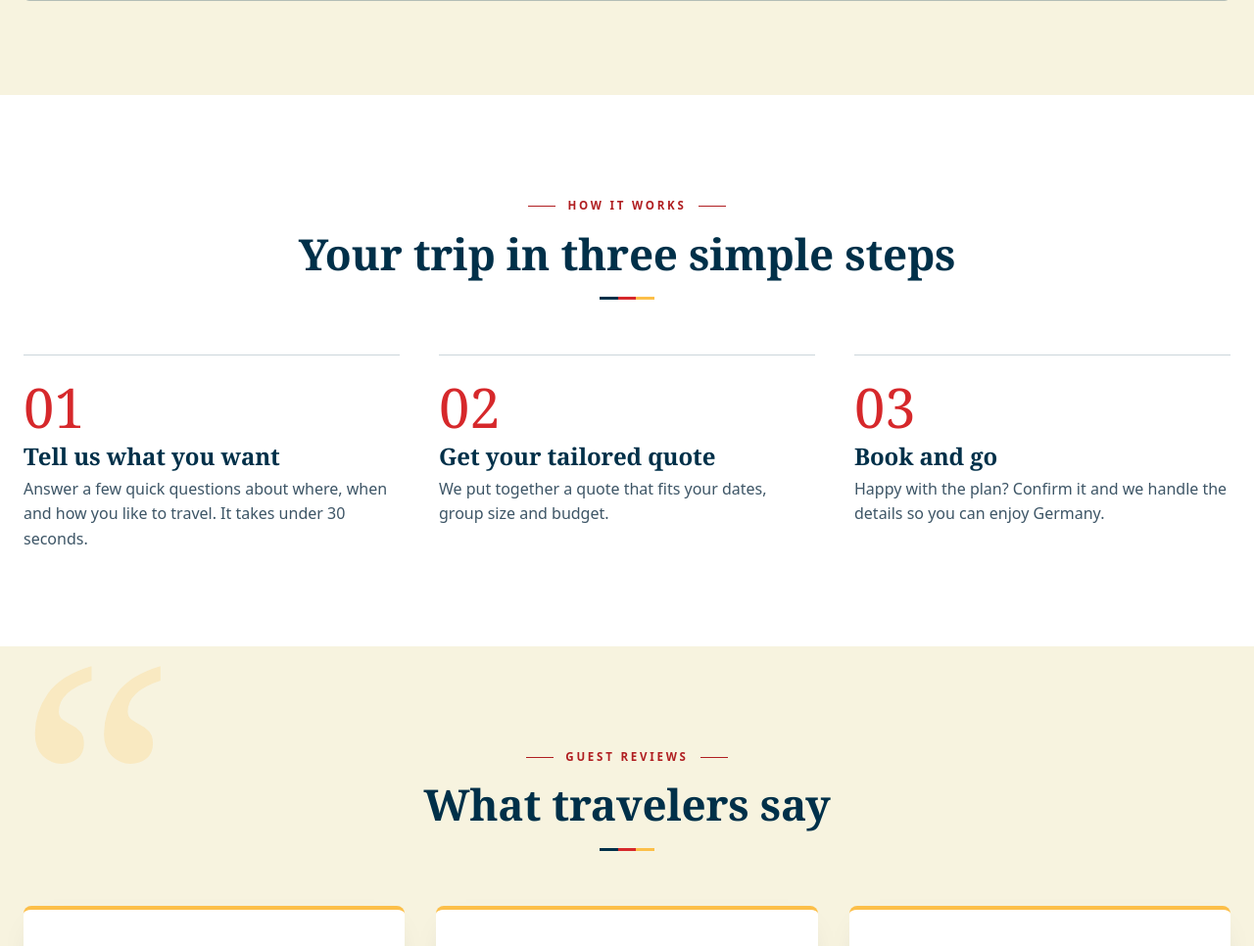
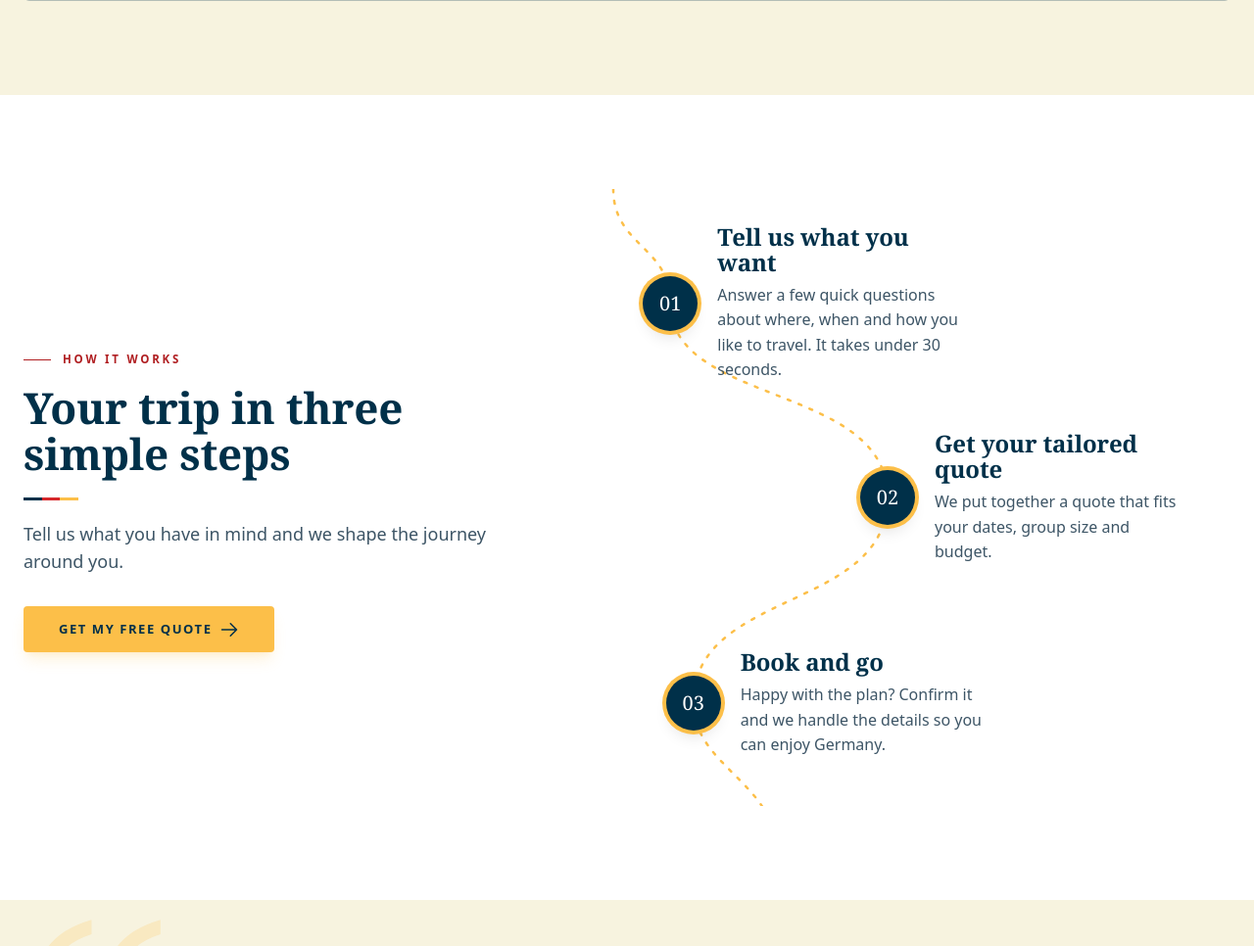
Before and after one commit to xfranzce/go-germany-tours, a Laravel app: page / in a window 1280 px wide. Shown: the part 5534-6500 px from the top of the page at 98% size. Run offline with Laravel 12, Linux system fonts and the light colour scheme; data comes from the database, SQL or seed files in the repository; data that the repository does not hold is empty; style sheets or scripts are compiled from the project's sources; parts of the project's set-up code (start-up, migrations or seed data) failed here and were passed over; some libraries are stand-ins or nearby versions; some web fonts are replaced.

Commit message:
Home: How it works winding-route section
Co-Authored-By: Claude Sonnet 5.5 <noreply@anthropic.com>

```diff
--- a/resources/views/home.blade.php
+++ b/resources/views/home.blade.php
@@ -308,16 +308,44 @@
     </div>
 </section>
 
-{{-- 7. HOW IT WORKS --}}
-<section class="py-16 sm:py-24" aria-labelledby="how-title">
-    <div class="container-x">
-        <x-section-heading id="how-title" eyebrow="How it works" :title="$page->text('how_title', 'Your trip in three simple steps')"/>
-        <ol class="grid gap-10 md:grid-cols-3">
-            @foreach([['Tell us what you want', 'Answer a few quick questions about where, when and how you like to travel. It takes under 30 seconds.'], ['Get your tailored quote', 'We put together a quote that fits your dates, group size and budget.'], ['Book and go', 'Happy with the plan? Confirm it and we handle the details so you can enjoy Germany.']] as $n => [$t, $d])
-                <li class="border-t border-brand-navy/20 pt-6">
-                    <span class="step-num" aria-hidden="true">{{ sprintf('%02d', $n + 1) }}</span>
-                    <h3 class="mt-2">{{ $t }}</h3>
+{{-- 7. HOW IT WORKS: heading + CTA left, winding dashed route with three stops right (lg); simple vertical route on mobile --}}
+@php
+    $how = [
+        ['Tell us what you want', 'Answer a few quick questions about where, when and how you like to travel. It takes under 30 seconds.', 110, 100],
+        ['Get your tailored quote', 'We put together a quote that fits your dates, group size and budget.', 300, 270],
+        ['Book and go', 'Happy with the plan? Confirm it and we handle the details so you can enjoy Germany.', 130, 450],
+    ];
+@endphp
+<section class="py-16 sm:py-24 bg-white" aria-labelledby="how-title">
+    <div class="container-x grid items-center gap-12 lg:grid-cols-[5fr_7fr] lg:gap-8">
+        <div>
+            <x-section-heading id="how-title" align="left" eyebrow="How it works" :title="$page->text('how_title', 'Your trip in three simple steps')" intro="Tell us what you have in mind and we shape the journey around you." class="!mb-8"/>
+            <button type="button" class="btn btn-gold px-9 shadow-lg shadow-brand-gold/20" @click="$store.modal.show()">Get my free quote <x-icon name="arrow-right" class="w-5 h-5"/></button>
+        </div>
+
+        {{-- mobile / tablet: vertical route --}}
+        <ol class="relative space-y-8 border-l-2 border-dashed border-brand-gold/70 pl-10 lg:hidden">
+            @foreach($how as $n => [$t, $d])
+                <li class="relative">
+                    <span class="absolute -left-[3.6rem] top-0 grid size-11 place-items-center rounded-full bg-brand-navy font-display text-lg text-white ring-4 ring-brand-gold shadow-md" aria-hidden="true">{{ sprintf('%02d', $n + 1) }}</span>
+                    <h3>{{ $t }}</h3>
                     <p class="mt-2 text-ink-soft">{{ $d }}</p>
+                </li>
+            @endforeach
+        </ol>
+
+        {{-- desktop: winding route --}}
+        <ol class="relative hidden aspect-[600/540] w-full lg:block">
+            <svg class="absolute inset-0 size-full" viewBox="0 0 600 540" preserveAspectRatio="none" fill="none" aria-hidden="true">
+                <path d="M60 0C60 50 110 50 110 100C110 190 300 170 300 270C300 370 130 350 130 450C130 490 170 510 190 540" stroke="#FCBF49" stroke-width="2.5" stroke-dasharray="3 9" stroke-linecap="round" vector-effect="non-scaling-stroke"/>
+            </svg>
+            @foreach($how as $n => [$t, $d, $x, $y])
+                <li class="absolute" style="left: {{ round($x / 6, 2) }}%; top: {{ round($y / 5.4, 2) }}%;">
+                    <span class="absolute left-0 top-0 grid size-14 -translate-x-1/2 -translate-y-1/2 place-items-center rounded-full bg-brand-navy font-display text-xl text-white ring-4 ring-brand-gold shadow-lg" aria-hidden="true">{{ sprintf('%02d', $n + 1) }}</span>
+                    <div class="absolute left-0 top-0 ml-12 w-64 -translate-y-1/2">
+                        <h3>{{ $t }}</h3>
+                        <p class="mt-2 text-ink-soft">{{ $d }}</p>
+                    </div>
                 </li>
             @endforeach
         </ol>
```
